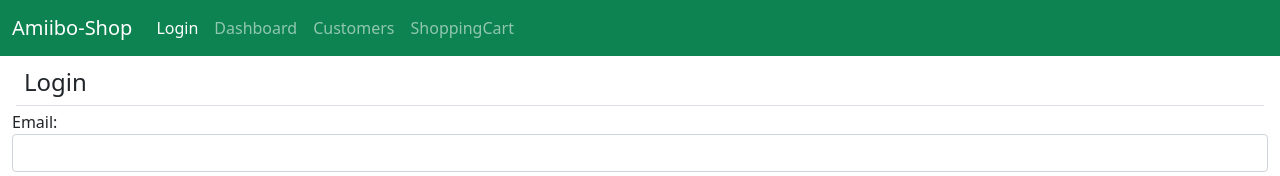
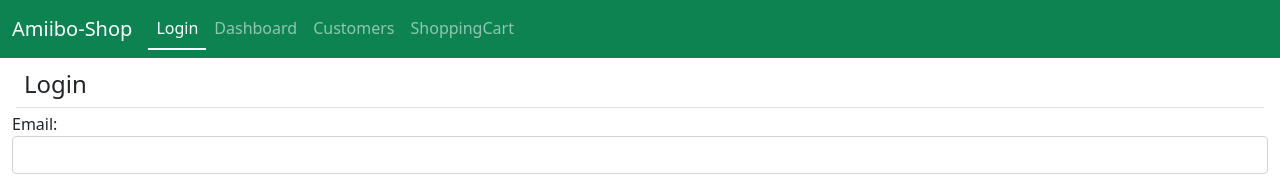
Before and after one commit to pablo-quezada/amiibo-app, a React (Create React App) app: page / in a window 1280 px wide. Shown: the top 176 px of the page. Built offline with nearby package versions, Linux system fonts and the light colour scheme.

Commit message:
Add to nav-lin style-css

```diff
--- a/src/index.css
+++ b/src/index.css
@@ -21,3 +21,8 @@
 .hand-icon {
     cursor: pointer;
 }
+
+.nav-link.active
+{
+    border-bottom: 2px solid #fff;
+}
```
